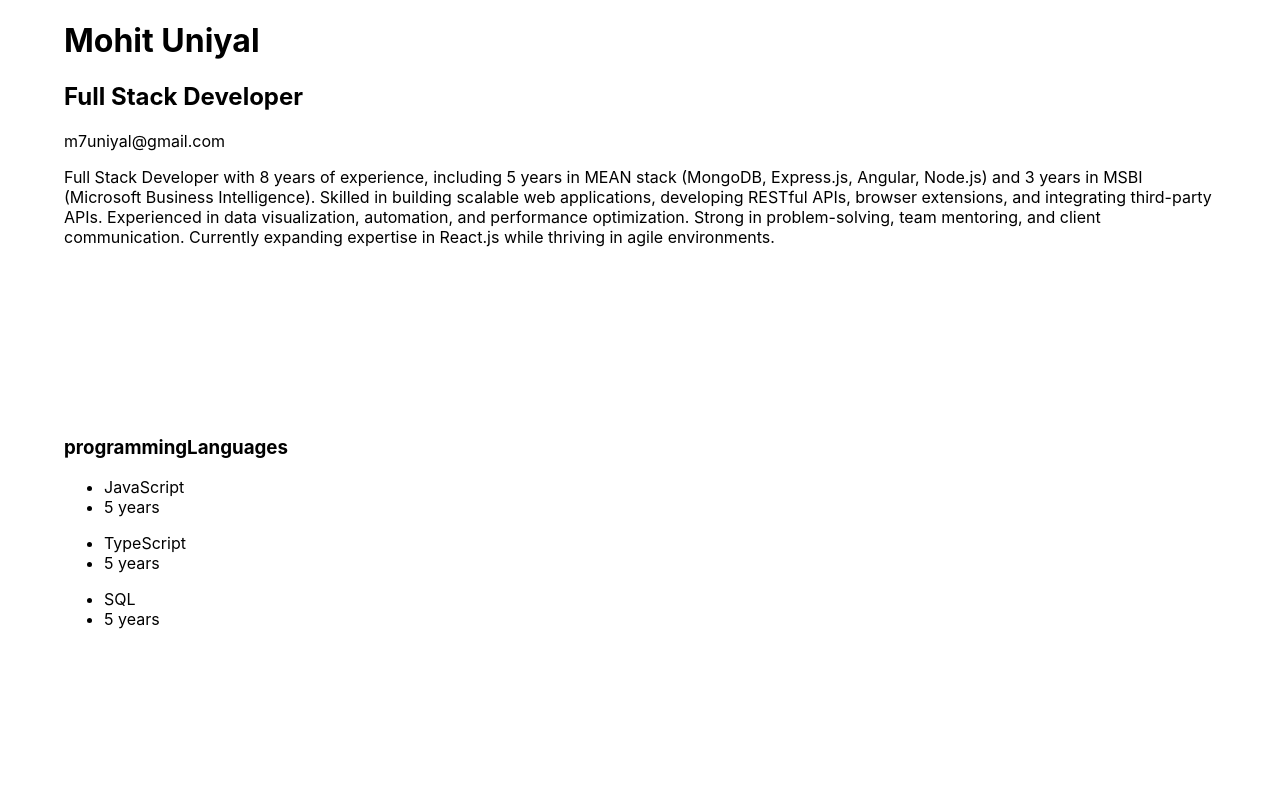
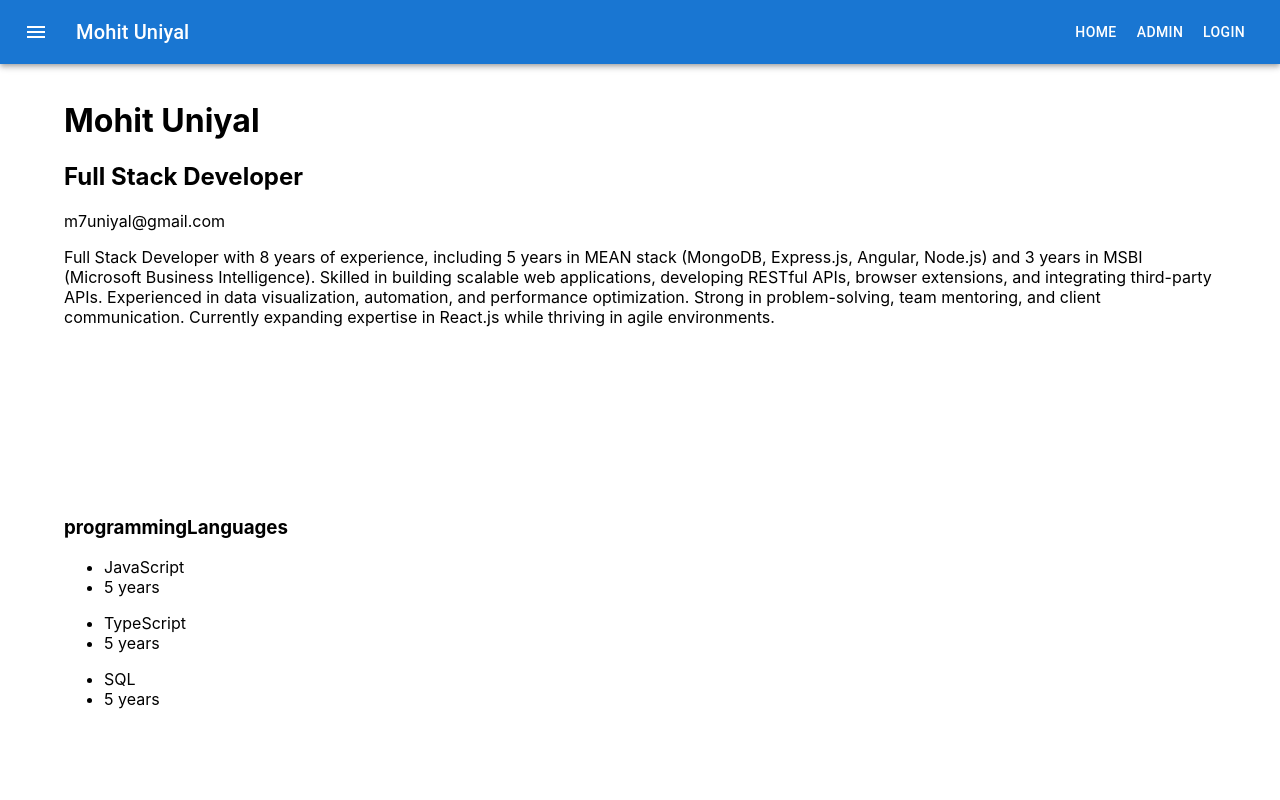
Before and after one commit to Mohit7th/resume, a React (Create React App) app: page / in a window 1280 px wide. Shown: the top 800 px of the page. Built offline with nearby package versions, Linux system fonts and the light colour scheme.

Commit message:
added main layout and removed unused references

```diff
--- a/src/App.tsx
+++ b/src/App.tsx
@@ -1,19 +1,25 @@
 import "./App.css";
-import MainLayout from "./pages/ResumeHome";
+import ResumeHome from "./pages/ResumeHome";
 import { BrowserRouter as Router, Routes, Route } from "react-router-dom";
 import AdminPanel from "./pages/Admin Panel/AdminPanel";
 import NotFound from "./pages/NotFound";
+import MainLayout from "./components/layout/MainLayout";
+import { AuthProvider } from "./context/AuthContext";
 
 const App: React.FC = () => {
     return (
+        <AuthProvider>
             <Router>
                 <Routes>
-                <Route path="/" element={<MainLayout />} />
+                    <Route element={<MainLayout />}>
+                        <Route path="/" element={<ResumeHome />} />
                         <Route path="/admin" element={<AdminPanel />} />
                         {/* Catch-all 404 Route (Must be at the end) */}
                         <Route path="*" element={<NotFound />} />
+                    </Route>
                 </Routes>
             </Router>
+        </AuthProvider>
     );
 };
 
--- a/src/components/admin/SkillsBlock.tsx
+++ b/src/components/admin/SkillsBlock.tsx
@@ -4,7 +4,7 @@ import { Skills, Skill } from "../../types"; // Import correct types
 import Button from "@mui/material/Button";
 import IconButton from "@mui/material/IconButton";
 import DeleteIcon from "@mui/icons-material/Delete";
-import { Box, InputAdornment, Stack, TextField } from "@mui/material";
+import { Box, Stack, TextField } from "@mui/material";
 import Grid from "@mui/material/Grid2";
 
 export default function SkillsBlock() {
--- a/src/components/admin/TitleHeaderBlock.tsx
+++ b/src/components/admin/TitleHeaderBlock.tsx
@@ -4,7 +4,7 @@ import { TitleHeader } from "../../types";
 import Button from "@mui/material/Button";
 import SendIcon from "@mui/icons-material/Send";
 import TextField from "@mui/material/TextField";
-import { Box, Stack } from "@mui/material";
+import { Box } from "@mui/material";
 import Grid from "@mui/material/Grid2";
 
 export function TitleHeaderBlock() {
--- a/src/components/admin/WorkHistoryBlock.tsx
+++ b/src/components/admin/WorkHistoryBlock.tsx
@@ -4,7 +4,7 @@ import { WorkHistory } from "../../types"; // Import the correct type
 import Button from "@mui/material/Button";
 import IconButton from "@mui/material/IconButton";
 import DeleteIcon from "@mui/icons-material/Delete";
-import { Box, Divider, Stack, TextField } from "@mui/material";
+import { Box, Stack, TextField } from "@mui/material";
 import Grid from "@mui/material/Grid2";
 
 export default function WorkHistoryBlock() {
--- /dev/null
+++ b/src/components/layout/MainLayout.tsx
@@ -0,0 +1,73 @@
+import {
+    AppBar,
+    Box,
+    Button,
+    IconButton,
+    Toolbar,
+    Typography,
+} from "@mui/material";
+import { Outlet, useLocation, useNavigate } from "react-router-dom";
+import MenuIcon from "@mui/icons-material/Menu";
+import { useAuth } from "../../context/AuthContext";
+
+export default function MainLayout() {
+    const location = useLocation();
+    const navigate = useNavigate();
+    const auth = useAuth();
+
+    const hideAppBarRoutes = ["/login"];
+    const shouldHideAppBar = hideAppBarRoutes.includes(location.pathname);
+
+    return (
+        <Box
+            sx={{
+                display: "flex",
+                flexDirection: "column",
+                minHeight: "100vh",
+            }}
+        >
+            {!shouldHideAppBar && (
+                <AppBar position="static">
+                    <Toolbar>
+                        <IconButton
+                            size="large"
+                            edge="start"
+                            color="inherit"
+                            aria-label="menu"
+                            sx={{ mr: 2 }}
+                        >
+                            <MenuIcon />
+                        </IconButton>
+                        <Typography
+                            variant="h6"
+                            component="div"
+                            sx={{ flexGrow: 1 }}
+                        >
+                            Mohit Uniyal
+                        </Typography>
+                        <Button color="inherit" onClick={() => navigate("/")}>
+                            Home
+                        </Button>
+                        <Button
+                            color="inherit"
+                            onClick={() => navigate("/admin")}
+                        >
+                            Admin
+                        </Button>
+                        {!auth?.isAuthenticated && (
+                            <Button color="inherit">Login</Button>
+                        )}
+                        {auth?.isAuthenticated && (
+                            <Button color="inherit" onClick={auth?.logout}>Logout</Button>
+                        )}
+                    </Toolbar>
+                </AppBar>
+            )}
+
+            {/* Page Content */}
+            <Box sx={{ flexGrow: 1, padding: 2 }}>
+                <Outlet /> {/* 👈 Renders the page content dynamically */}
+            </Box>
+        </Box>
+    );
+}
--- /dev/null
+++ b/src/context/AuthContext.tsx
@@ -0,0 +1,36 @@
+import { createContext, useContext, useState, ReactNode } from "react";
+
+// Define Auth Context Types
+type AuthContextType = {
+    isAuthenticated: boolean;
+    login: () => void;
+    logout: () => void;
+};
+
+// Create Context
+const AuthContext = createContext<AuthContextType | null>(null);
+
+// Hook for using AuthContext
+export function useAuth() {
+    return useContext(AuthContext);
+}
+
+// Auth Provider Component
+export function AuthProvider({ children }: { children: ReactNode }) {
+    const [isAuthenticated, setIsAuthenticated] = useState(false);
+
+    // Simulate login/logout
+    function login() {
+        setIsAuthenticated(true);
+    }
+
+    function logout() {
+        setIsAuthenticated(false);
+    }
+
+    return (
+        <AuthContext.Provider value={{ isAuthenticated, login, logout }}>
+            {children}
+        </AuthContext.Provider>
+    );
+}
--- a/src/pages/ResumeHome.tsx
+++ b/src/pages/ResumeHome.tsx
@@ -1,7 +1,7 @@
 import { Container } from "@mui/material";
 import { resumeData } from "../components/data";
 
-export default function MainLayout() {
+export default function ResumeHome() {
     return (
         <Container fixed>
             <TitleHeader />
@@ -37,7 +37,7 @@ function Skills() {
     >;
 
     const tableBody = header.map((col) => (
-        <div className="bg-white dark:bg-gray-800 rounded-lg px-6 py-8 ring shadow-xl ring-gray-900/5">
+        <div className="bg-white dark:bg-gray-800 rounded-lg px-6 py-8 ring shadow-xl ring-gray-900/5" key={col}>
             <div>
                 <span className="inline-flex items-center justify-center rounded-md bg-indigo-500 p-2 shadow-lg">
                     <svg className="h-6 w-6 stroke-width"></svg>
@@ -97,8 +97,8 @@ function WorkHistory() {
                 <p>
                     <b>{work.position}</b>
                 </p>
-                {work.reponsibilities.map((resp: any) => (
-                    <p>{resp}</p>
+                {work.reponsibilities.map((resp: any, index: number) => (
+                    <p key={index}>{resp}</p>
                 ))}
             </div>
         );
```
Lines whose indentation alone changed are shown as unchanged.
